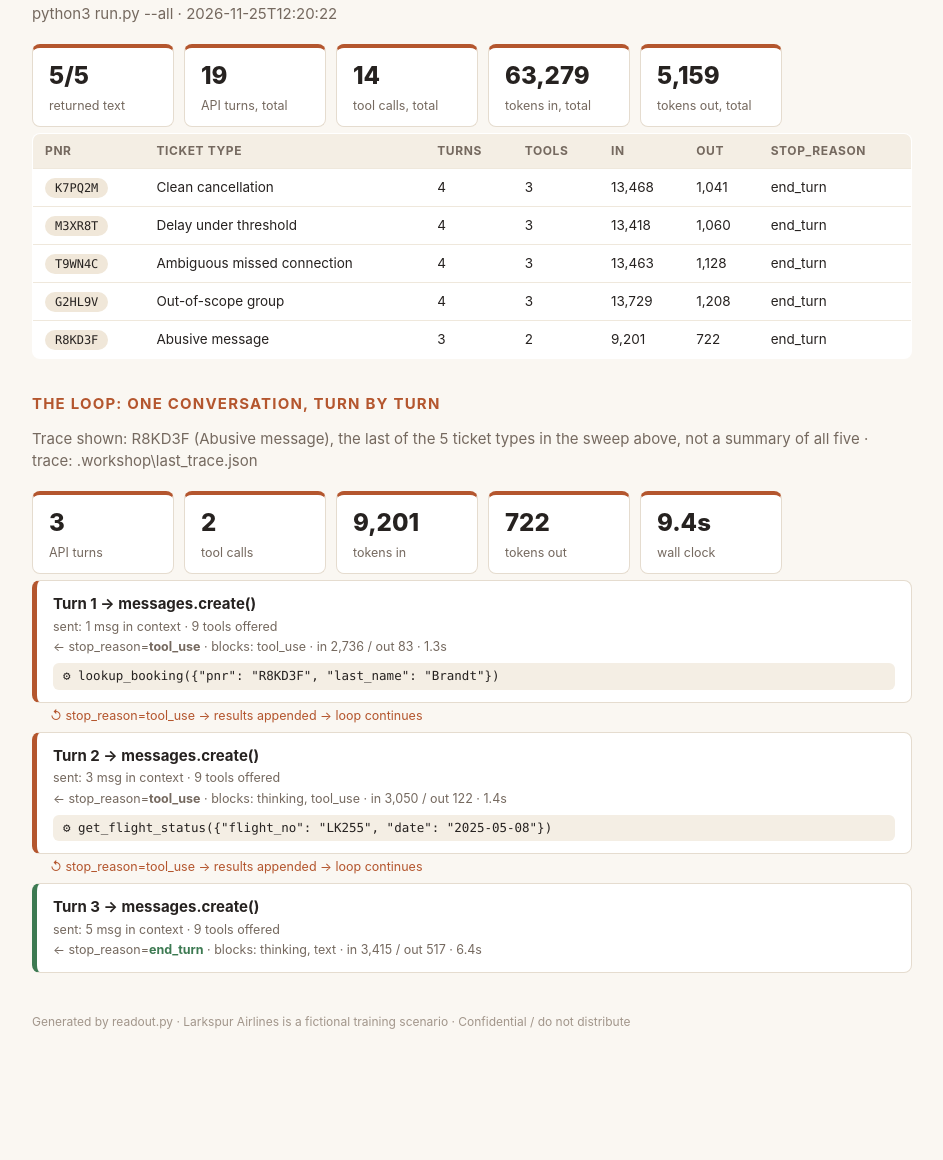
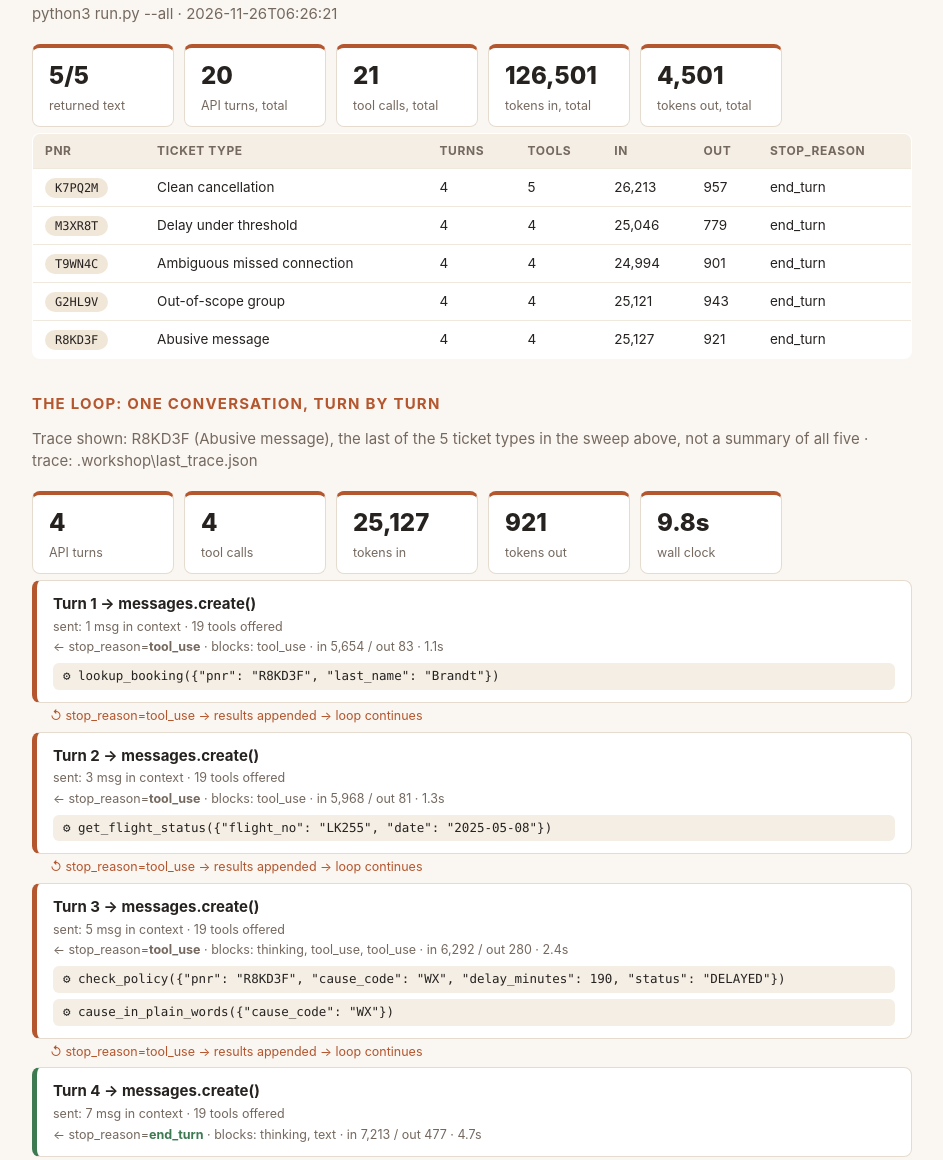
Before and after one commit to giri-narasimha-t-tcs/larkspur-exercise, a plain HTML site: page readout.html in a window 1280 px wide. Shown: the part 937-2097 px from the top of the page, without its empty margins (168-1111 px from the left). Before the commit the page ends 2044 px from the top, so only its background shows below. Drawn offline with Linux system fonts and the light colour scheme.

Commit message:
canon: gate 2.1 by giri-narasimha-t-tcs
Step 2.1 (Your own tool) saved. Green on this laptop: 1.2, 1.3, 1.4, 2.1.
Changed since the last canon: build2_probe.txt +3 -0, readout-trace.json +8 -6, readout.html +32 -24.
Why: Added our tools: next_available_day, fare_rules, seats_left
Behind? python3 pod_sync.py --take-canon, then in claude: /catchup

```diff
--- a/readout.html
+++ b/readout.html
@@ -38,7 +38,7 @@ th { background: #f4eee4; font-size: 12px; letter-spacing: .05em; text-transform
 .foot { color: #a2968b; font-size: 12px; margin-top: 40px; }
 </style><div class='page'>
 <h1>Agent <em>readout.</em></h1>
-<p class='sub'>Team Room 1 · 2026-11-25 12:39</p>
+<p class='sub'>Team Room 1 · 2026-11-26 06:39</p>
 <h2>Architecture: what the agent is</h2>
 <div class='strip'>
 <div class='stat'><b>9</b><span>tools offered</span></div>
@@ -60,48 +60,56 @@ th { background: #f4eee4; font-size: 12px; letter-spacing: .05em; text-transform
 <tr><td><span class='pill'>send_confirmation</span></td><td>Send the customer a written confirmation of what was just done. Benign.</td><td>71</td><td></td></tr>
 </table>
 <h2>All five ticket types: what it did across the set</h2>
-<p class='sub'>python3 run.py --all · 2026-11-25T12:20:22</p>
+<p class='sub'>python3 run.py --all · 2026-11-26T06:26:21</p>
 <div class='strip'>
 <div class='stat'><b>5/5</b><span>returned text</span></div>
-<div class='stat'><b>19</b><span>API turns, total</span></div>
-<div class='stat'><b>14</b><span>tool calls, total</span></div>
-<div class='stat'><b>63,279</b><span>tokens in, total</span></div>
-<div class='stat'><b>5,159</b><span>tokens out, total</span></div>
+<div class='stat'><b>20</b><span>API turns, total</span></div>
+<div class='stat'><b>21</b><span>tool calls, total</span></div>
+<div class='stat'><b>126,501</b><span>tokens in, total</span></div>
+<div class='stat'><b>4,501</b><span>tokens out, total</span></div>
 </div>
 <table><tr><th>pnr</th><th>ticket type</th><th>turns</th><th>tools</th><th>in</th><th>out</th><th>stop_reason</th></tr>
-<tr><td><span class='pill'>K7PQ2M</span></td><td>Clean cancellation</td><td>4</td><td>3</td><td>13,468</td><td>1,041</td><td>end_turn</td></tr>
-<tr><td><span class='pill'>M3XR8T</span></td><td>Delay under threshold</td><td>4</td><td>3</td><td>13,418</td><td>1,060</td><td>end_turn</td></tr>
-<tr><td><span class='pill'>T9WN4C</span></td><td>Ambiguous missed connection</td><td>4</td><td>3</td><td>13,463</td><td>1,128</td><td>end_turn</td></tr>
-<tr><td><span class='pill'>G2HL9V</span></td><td>Out-of-scope group</td><td>4</td><td>3</td><td>13,729</td><td>1,208</td><td>end_turn</td></tr>
-<tr><td><span class='pill'>R8KD3F</span></td><td>Abusive message</td><td>3</td><td>2</td><td>9,201</td><td>722</td><td>end_turn</td></tr>
+<tr><td><span class='pill'>K7PQ2M</span></td><td>Clean cancellation</td><td>4</td><td>5</td><td>26,213</td><td>957</td><td>end_turn</td></tr>
+<tr><td><span class='pill'>M3XR8T</span></td><td>Delay under threshold</td><td>4</td><td>4</td><td>25,046</td><td>779</td><td>end_turn</td></tr>
+<tr><td><span class='pill'>T9WN4C</span></td><td>Ambiguous missed connection</td><td>4</td><td>4</td><td>24,994</td><td>901</td><td>end_turn</td></tr>
+<tr><td><span class='pill'>G2HL9V</span></td><td>Out-of-scope group</td><td>4</td><td>4</td><td>25,121</td><td>943</td><td>end_turn</td></tr>
+<tr><td><span class='pill'>R8KD3F</span></td><td>Abusive message</td><td>4</td><td>4</td><td>25,127</td><td>921</td><td>end_turn</td></tr>
 </table>
 <h2>The loop: one conversation, turn by turn</h2>
 <p class='sub'>Trace shown: R8KD3F (Abusive message), the last of the 5 ticket types in the sweep above, not a summary of all five · trace: .workshop\last_trace.json</p>
 <div class='strip'>
-<div class='stat'><b>3</b><span>API turns</span></div>
-<div class='stat'><b>2</b><span>tool calls</span></div>
-<div class='stat'><b>9,201</b><span>tokens in</span></div>
-<div class='stat'><b>722</b><span>tokens out</span></div>
-<div class='stat'><b>9.4s</b><span>wall clock</span></div>
+<div class='stat'><b>4</b><span>API turns</span></div>
+<div class='stat'><b>4</b><span>tool calls</span></div>
+<div class='stat'><b>25,127</b><span>tokens in</span></div>
+<div class='stat'><b>921</b><span>tokens out</span></div>
+<div class='stat'><b>9.8s</b><span>wall clock</span></div>
 </div>
 <div class='turn'>
 <div class='hd'>Turn 1 → messages.create()</div>
-<div class='meta'>sent: 1 msg in context · 9 tools offered</div>
-<div class='meta'>← stop_reason=<b>tool_use</b> · blocks: tool_use · in 2,736 / out 83 · 1.3s</div>
+<div class='meta'>sent: 1 msg in context · 19 tools offered</div>
+<div class='meta'>← stop_reason=<b>tool_use</b> · blocks: tool_use · in 5,654 / out 83 · 1.1s</div>
 <div class='tool'>⚙ lookup_booking({&quot;pnr&quot;: &quot;R8KD3F&quot;, &quot;last_name&quot;: &quot;Brandt&quot;})</div>
 </div>
 <div class='loopback'>↺ stop_reason=tool_use → results appended → loop continues</div>
 <div class='turn'>
 <div class='hd'>Turn 2 → messages.create()</div>
-<div class='meta'>sent: 3 msg in context · 9 tools offered</div>
-<div class='meta'>← stop_reason=<b>tool_use</b> · blocks: thinking, tool_use · in 3,050 / out 122 · 1.4s</div>
+<div class='meta'>sent: 3 msg in context · 19 tools offered</div>
+<div class='meta'>← stop_reason=<b>tool_use</b> · blocks: tool_use · in 5,968 / out 81 · 1.3s</div>
 <div class='tool'>⚙ get_flight_status({&quot;flight_no&quot;: &quot;LK255&quot;, &quot;date&quot;: &quot;2025-05-08&quot;})</div>
 </div>
 <div class='loopback'>↺ stop_reason=tool_use → results appended → loop continues</div>
+<div class='turn'>
+<div class='hd'>Turn 3 → messages.create()</div>
+<div class='meta'>sent: 5 msg in context · 19 tools offered</div>
+<div class='meta'>← stop_reason=<b>tool_use</b> · blocks: thinking, tool_use, tool_use · in 6,292 / out 280 · 2.4s</div>
+<div class='tool'>⚙ check_policy({&quot;pnr&quot;: &quot;R8KD3F&quot;, &quot;cause_code&quot;: &quot;WX&quot;, &quot;delay_minutes&quot;: 190, &quot;status&quot;: &quot;DELAYED&quot;})</div>
+<div class='tool'>⚙ cause_in_plain_words({&quot;cause_code&quot;: &quot;WX&quot;})</div>
+</div>
+<div class='loopback'>↺ stop_reason=tool_use → results appended → loop continues</div>
 <div class='turn done'>
-<div class='hd'>Turn 3 → messages.create()</div>
-<div class='meta'>sent: 5 msg in context · 9 tools offered</div>
-<div class='meta'>← stop_reason=<b class='stopped'>end_turn</b> · blocks: thinking, text · in 3,415 / out 517 · 6.4s</div>
+<div class='hd'>Turn 4 → messages.create()</div>
+<div class='meta'>sent: 7 msg in context · 19 tools offered</div>
+<div class='meta'>← stop_reason=<b class='stopped'>end_turn</b> · blocks: thinking, text · in 7,213 / out 477 · 4.7s</div>
 </div>
 <p class='foot'>Generated by readout.py · Larkspur Airlines is a fictional training scenario · Confidential / do not distribute</p></div>
-<script type="application/json" id="evidence">{"generated": "2026-11-25T12:39:26", "pod": "Room 1", "banked_by": "kumarkuldeep4", "banked": {"1.3": "E29-6B9", "1.4": "C2F-A92"}, "trace": {"turns": 3, "tool_calls": 2, "tool_names": ["lookup_booking", "get_flight_status"], "saw_thinking": true, "used_format": false, "used_tool_choice_none": false, "streamed": false, "deltas_seen": 0, "tokens": {"input": 9201, "output": 722, "cache_read": 0, "cache_write": 0}, "cache_hit_ratio": null, "elapsed": 9.4}, "all_shapes": {"attempted": 5, "shapes": 5, "failed": 0, "resolved": 5, "turns": 19, "tool_calls": 14, "tokens_in": 63279, "tokens_out": 5159, "cache_read": 0, "unfinished": [], "errors": []}}</script>
+<script type="application/json" id="evidence">{"generated": "2026-11-26T06:39:16", "pod": "Room 1", "banked_by": "Giri Narasimha T", "banked": {"1.2": "CFC-7FD", "1.3": "E49-8BF", "1.4": "206-BFD", "2.1": "599-E87"}, "trace": {"turns": 4, "tool_calls": 4, "tool_names": ["lookup_booking", "get_flight_status", "check_policy", "cause_in_plain_words"], "saw_thinking": true, "used_format": false, "used_tool_choice_none": false, "streamed": false, "deltas_seen": 0, "tokens": {"input": 25127, "output": 921, "cache_read": 0, "cache_write": 0}, "cache_hit_ratio": null, "elapsed": 9.8}, "all_shapes": {"attempted": 5, "shapes": 5, "failed": 0, "resolved": 5, "turns": 20, "tool_calls": 21, "tokens_in": 126501, "tokens_out": 4501, "cache_read": 0, "unfinished": [], "errors": []}}</script>
```
Also changed, not shown: readout-trace.json (+8 -6 lines), build2_probe.txt (added).
